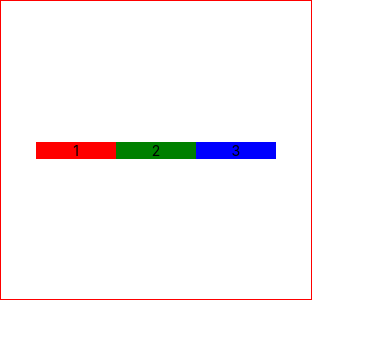
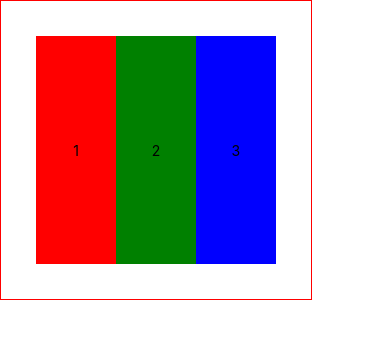
Before and after one commit to BKazimy/NotifierApp, a React Native app: screen / in a window 390 px wide. Shown: the top 338 px of the page. Built offline with nearby package versions, Linux system fonts and the light colour scheme.

Commit message:
Oct 29, 2024, 12:39 AM

```diff
--- a/App.js
+++ b/App.js
@@ -11,7 +11,7 @@ export default function App() {
       width:'80%',
       height: 300,
       justifyContent: 'space-around',
-      alignItems: 'center',
+      alignItems: 'stretch',
       borderWidth:1,
       borderColor: 'red',
       }}>
```
